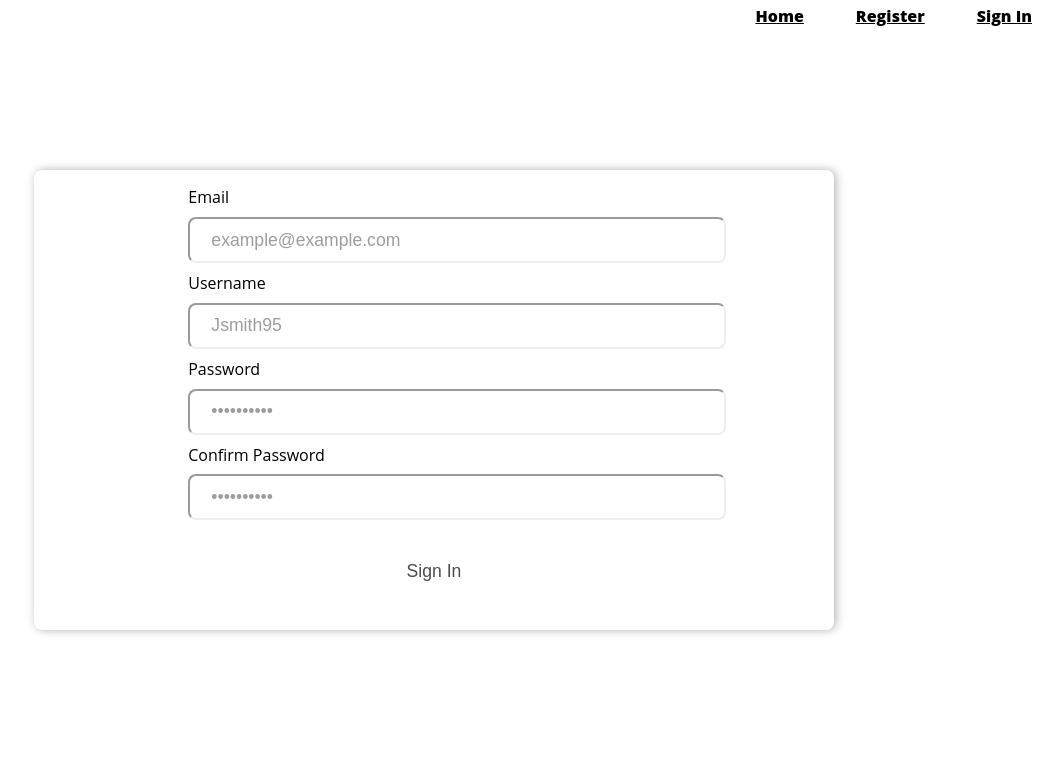
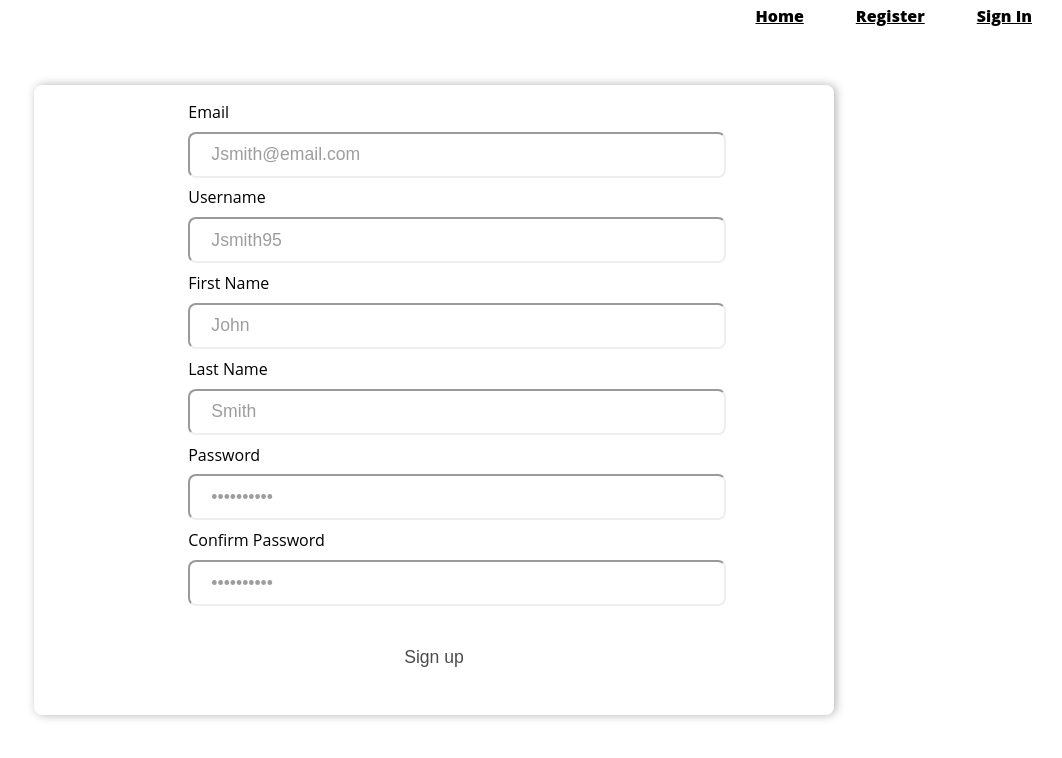
Before and after one commit to MattRusselli/Workout-Tracker-App, a React (Create React App) app in the folder client/: page /register in a window 1280 px wide. Shown: the top 758 px of the page, without its empty margins (206-1268 px from the left). Built offline with nearby package versions, Linux system fonts and the light colour scheme.

Commit message:
added in a few more fields to the register page and added a button to navigate to the register page from the sign in page

```diff
--- a/client/src/pages/Register.js
+++ b/client/src/pages/Register.js
@@ -41,7 +41,7 @@ const Register = () => {
               onChange={handleChange}
               name="email"
               type="email"
-              placeholder="example@example.com"
+              placeholder="Jsmith@email.com"
               value={formValues.email}
               required
             />
@@ -54,6 +54,28 @@ const Register = () => {
               type="text"
               placeholder="Jsmith95"
               value={formValues.username}
+              required
+            />
+          </div>
+          <div className="input-wrapper">
+            <label htmlFor="firstName">First Name</label>
+            <input
+              onChange={handleChange}
+              name="firstName"
+              type="text"
+              placeholder="John"
+              value={formValues.firstName}
+              required
+            />
+          </div>
+          <div className="input-wrapper">
+            <label htmlFor="lastName">Last Name</label>
+            <input
+              onChange={handleChange}
+              name="lastName"
+              type="text"
+              placeholder="Smith"
+              value={formValues.lastName}
               required
             />
           </div>
@@ -86,7 +108,7 @@ const Register = () => {
                 formValues.confirmPassword === formValues.password)
             }
           >
-            Sign In
+            Sign up
           </button>
         </form>
       </div>
--- a/client/src/pages/SignIn.js
+++ b/client/src/pages/SignIn.js
@@ -48,6 +48,14 @@ const SignIn = (props) => {
           <button disabled={!formValues.username || !formValues.password}>
             Sign In
           </button>
+          <button
+            className="submit-btn reg-btn"
+            onClick={() => {
+              navigate('/register')
+            }}
+          >
+            Register Here!
+          </button>
         </form>
       </div>
     </div>
```
